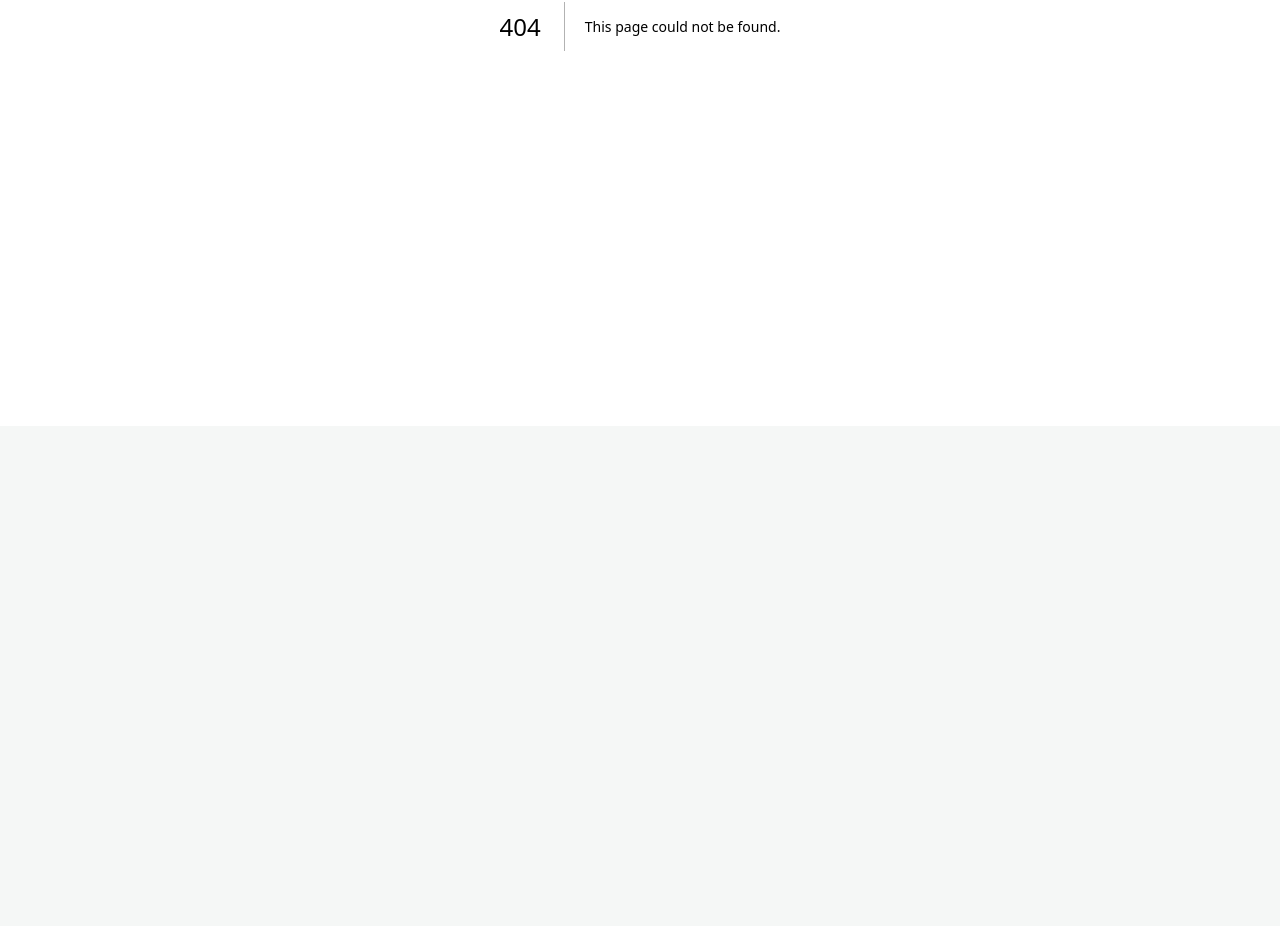
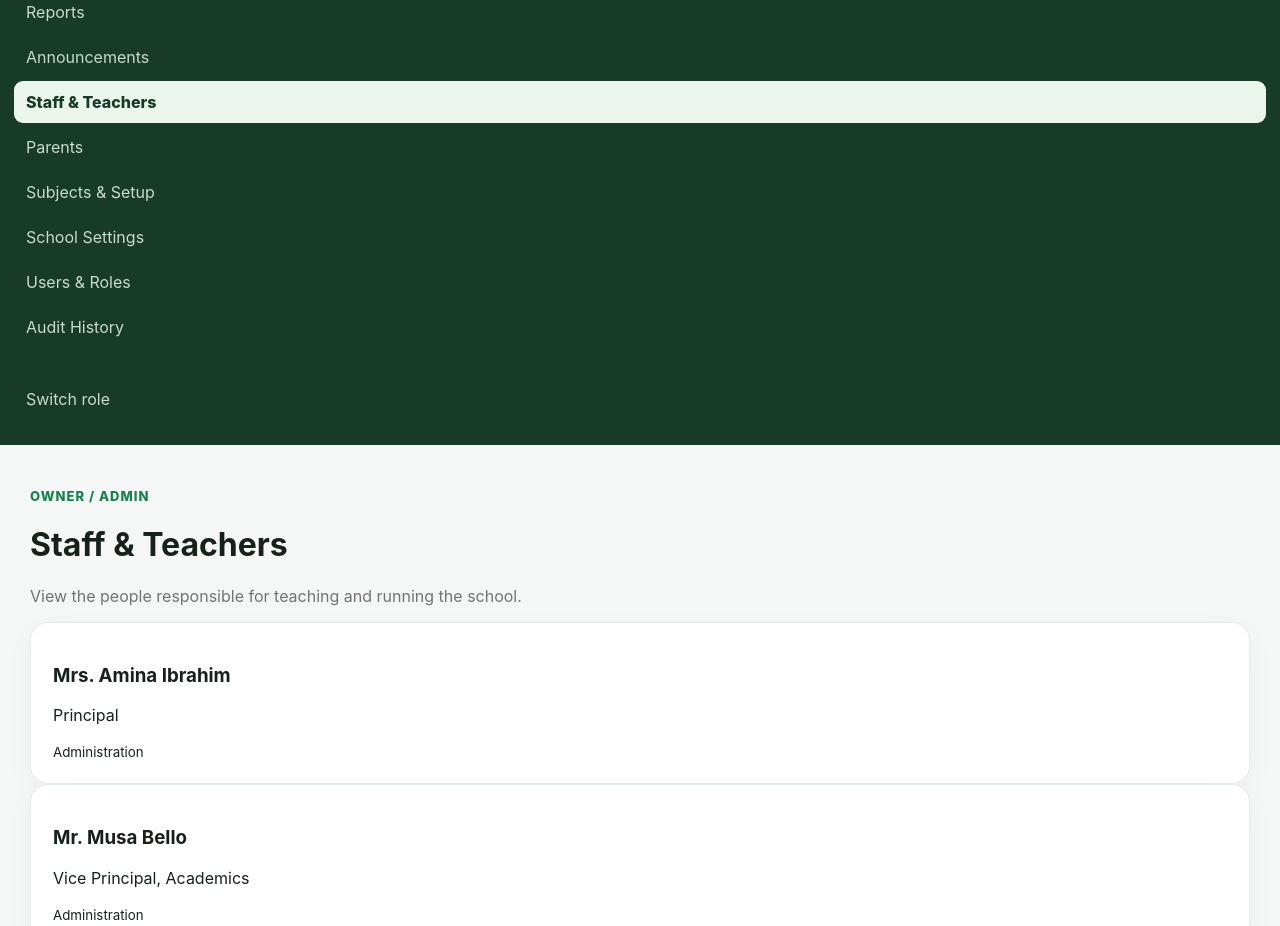
Before and after one commit to greenbasket-labs/GB-demo-school, a Next.js app: page /staff in a window 1280 px wide. Before the commit this address had no page. Shown: the part 374-1300 px from the top of the page. Before the commit the page ends 800 px from the top, so only its background shows below. Built offline with nearby package versions, Linux system fonts and the light colour scheme.

Commit message:
Add Owner staff and teacher view

```diff
--- /dev/null
+++ b/app/staff/page.tsx
@@ -0,0 +1,13 @@
+import Sidebar from '../components/Sidebar'
+
+const staff = [
+  ['Mrs. Amina Ibrahim','Principal','Administration'],
+  ['Mr. Musa Bello','Vice Principal, Academics','Administration'],
+  ['Mrs. Grace Okafor','Mathematics Teacher','JSS / Senior School'],
+  ['Mr. Yusuf Adeyemi','English Teacher','Junior School'],
+  ['Mrs. Fatima Sani','Account Officer','Finance'],
+]
+
+export default function StaffPage() {
+  return <div className="app-shell"><Sidebar /><main className="main"><p className="eyebrow">OWNER / ADMIN</p><h1>Staff & Teachers</h1><p className="muted">View the people responsible for teaching and running the school.</p><div className="card-grid">{staff.map(([name,role,unit]) => <section className="card" key={name}><h3>{name}</h3><p>{role}</p><small>{unit}</small></section>)}</div></main></div>
+}
```
